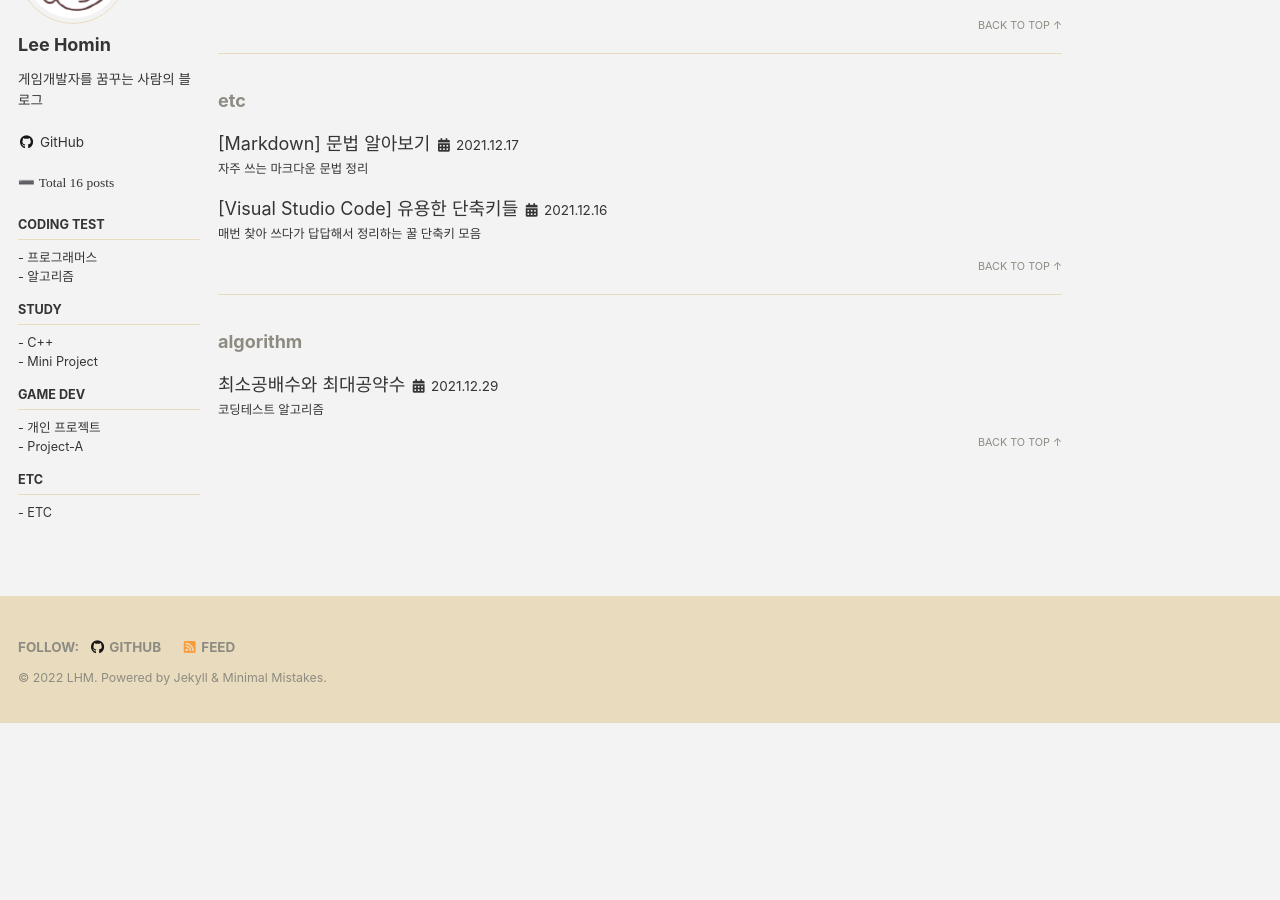
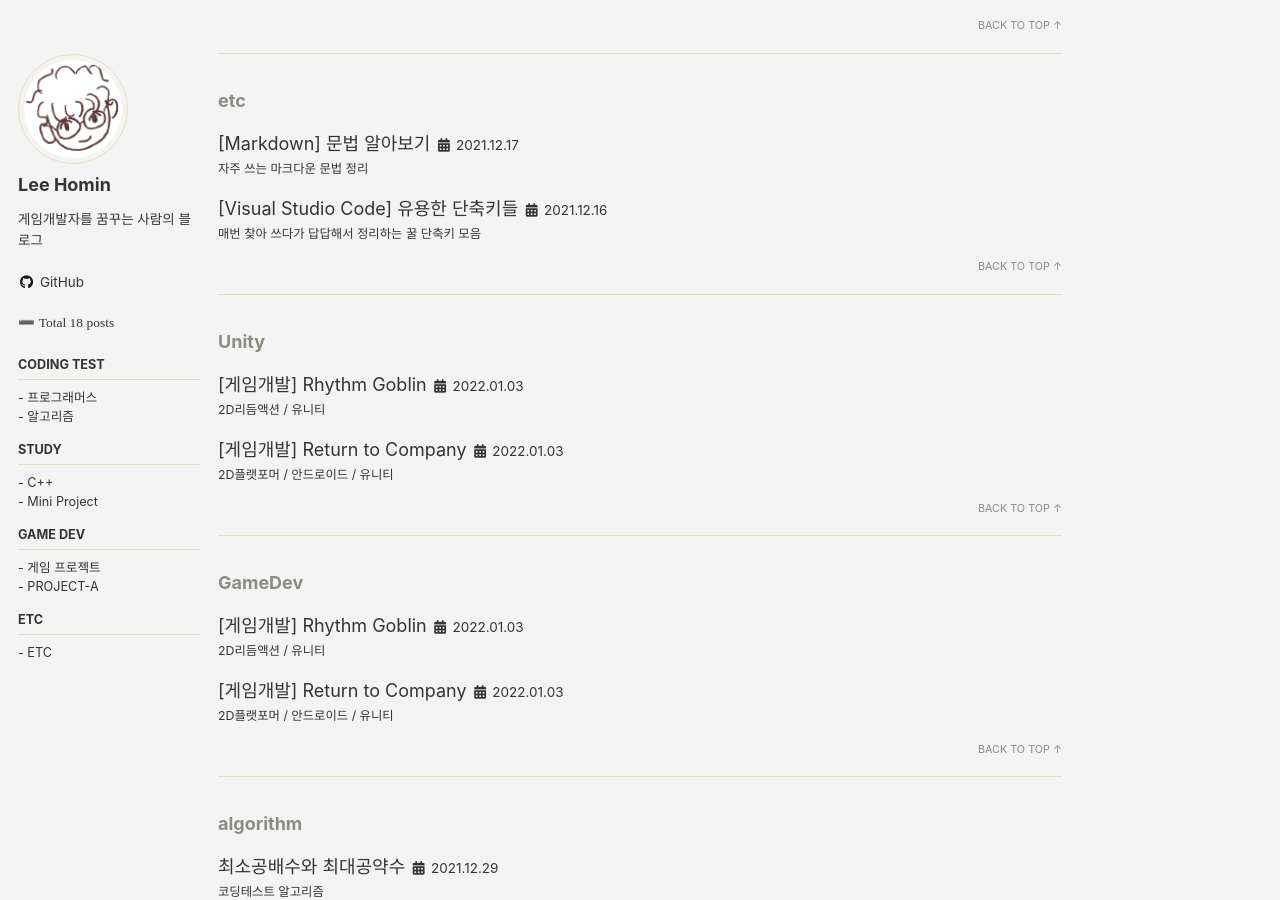
Before and after one commit to Squidward79/Squidward79.github.io, a Jekyll site: the page built from _pages/tag-archive.md, in a window 1280 px wide and 900 px high, scrolled down 2124 px. Built offline with Jekyll 4.4.1, drawn with Linux system fonts in a browser that asks for light colours; cached includes are drawn as plain includes; before the commit the page ends 2847 px from its top, so only the background shows below that.

Commit message:
포스팅

````diff
--- a/_data/navigation.yml
+++ b/_data/navigation.yml
@@ -25,10 +25,10 @@ sidemenu:
 
   - title: Game Dev
     children:
-      - title: "- 개인 프로젝트"
-        url: /categories/
-      - title: "- Project-A"
-       # url: /tag/
+      - title: "- 게임 프로젝트"
+        url: /categories/gamedev/
+      - title: "- PROJECT-A"
+        url: /categories/project-a/
 
   - title: ETC
     children:
--- /dev/null
+++ b/_posts/Projects/2021-01-01-return-to-company.md
@@ -0,0 +1,53 @@
+---
+title:  "[게임개발] Return to Company"
+excerpt: "2D플랫포머 / 안드로이드 / 유니티"
+
+categories:
+  - gamedev
+tags:
+  - [Unity, GameDev]
+
+date: 2022-01-03
+
+breadcrumb: true
+toc: true
+
+---
+
+<div class="notice--warning" markdown=1>
+🕹 타이틀 : Return to Company <br>
+🕹 장르 : 2D 플랫포머   <br>
+🕹 플랫폼 : 안드로이드   <br>
+🕹 개발기간 : 2017.06 ~ 2017.07   <br>
+🕹 개발인원 : 2명 ( <u>프로그래머</u> , 기획자)   <br>
+🕹 사용 툴 : Unity   <br>
+ </div>
+
+ ---
+
+<div>
+<img width="350" src = "https://user-images.githubusercontent.com/45874696/67117458-b53a9700-f21d-11e9-9e04-470e84b9a94c.JPG">
+<img width="350" src = "https://user-images.githubusercontent.com/45874696/67117457-b4a20080-f21d-11e9-8590-10dc805fb49d.JPG">
+ </div> <div>
+<img width="350" src = "https://user-images.githubusercontent.com/45874696/67117452-b4a20080-f21d-11e9-9ac3-dd4f007dd41d.JPG">
+<img width="350" src = "https://user-images.githubusercontent.com/45874696/67117455-b4a20080-f21d-11e9-8e58-60527ce76e52.JPG">
+</div>
+
+---
+
+
+
+## 🔸게임 설명
+유니티를 사용해 처음 개발했던 플랫포머 게임입니다. 회사원이 사고를 당해 오지에 추락한 뒤, 회사로 복귀하기 한 과정을 담은 게임입니다. 동물의 가면을 뒤집어 쓰면 주의를 끌지 않게 되는 등의 단순한 퍼즐을 풀며 맵의 목표 지점까지 이동하면 다음 스테이지로 진행됩니다. 일부 스테이지에는 그냥 목표지점으로 갈 수도 있지만, 스테이지 달성 보너스를 제공하는 코인을 배치하여 코인을 모으면서 진행하도록 유도하였습니다.
+
+
+## 🔸 개발 의도
+공부를 위한 프로젝트였고, 유니티와 프로그래밍을 배우던 시기에 만든 게임이었기 때문에 유니티의 핵심 기능을 익히는데 중점을 두었습니다. start나 awake, update같은 이벤트함수, 코루틴, 애니메이션, 씬 전환, UI 등 기본적인 기능을 이용하여 개발하였습니다. 빠른 학습을 위해 공모전에 응모하여 제한된 개발기간 내에 결과물을 내야하는 도전을 하였습니다. 공모전의 결과가 좋지는 않았지만 좋은 경험이 되었습니다.
+
+
+
+<small style ="color:gray;">(post-code: return-to-company) </small>
+ {: .text-right}
+
+[TOP](#){: .btn .btn--warning}
+{: .text-right}
--- /dev/null
+++ b/_posts/Projects/2021-01-01-rhythm-goblin.md
@@ -0,0 +1,90 @@
+---
+title:  "[게임개발] Rhythm Goblin"
+excerpt: "2D리듬액션 / 유니티"
+
+categories:
+  - gamedev
+tags:
+  - [Unity, GameDev]
+
+date: 2022-01-03
+
+breadcrumb: true
+
+toc: true
+
+---
+
+<div class="notice--warning" markdown=1>
+🕹 타이틀 : 리듬 고블린  <br>
+🕹 장르 : 2D 리듬액션   <br>
+🕹 플랫폼 : PC   <br>
+🕹 개발기간 : 2017.10 ~ 2017.12   <br>
+🕹 개발인원 : 1명 ( <u>프로그래머</u>)   <br>
+🕹 사용 툴 : Unity   <br>
+ </div>
+
+ ---
+
+# 🔸 플레이 영상
+{% include video id="lzYth33_Kc0" provider="youtube" %}
+
+
+<div>
+<img width="350" src = "https://user-images.githubusercontent.com/45874696/67118145-478f6a80-f21f-11e9-869b-74eb4ffba136.png">
+<img width="350" src = "https://user-images.githubusercontent.com/45874696/67118007-f7180d00-f21e-11e9-84a9-bf43f23d6254.png">
+</div>
+<div>
+<img width="700" src = "https://user-images.githubusercontent.com/45874696/67137791-b8617180-f275-11e9-890e-8b008cb76b08.png">
+</div>
+<div>
+<img width="700" src = "https://user-images.githubusercontent.com/45874696/147935240-45ed77fa-7d57-4442-b7c3-72aac84b2c58.png">
+</div>
+
+---
+
+# 🔸게임 설명
+
+<div>
+<img width="700" src = "https://user-images.githubusercontent.com/45874696/147933958-88ca044f-6744-4aa2-a516-4fe57a474da4.png">
+</div>
+
+학교 과제로 약 1개월반동안 진행했던 1인 프로젝트입니다.
+음악에 맞게 등장하는 적을 타이밍을 맞추어 타격하여 날려버리는 <u>리듬게임</u>입니다.
+
+- **게임의 흐름**은 다음과 같습니다.
+  - 스킬&음악선택 -> 플레이 -> 점수 기록화면
+- **조작키** : 적의 종류에 따라 D또는K, F또는J키를 눌러 진행되며 양손으로도 플레이 가능하도록 하나의 기능에 두개의 키를 할당하였습니다.
+- **판정** : 적 타격시, `적과 판정 원 중심사이의 거리를 측정`하여 판정합니다.
+  - 거리에 따른 4가지 판정이 존재하며, 각각 적의 피격 애니메이션이 달라집니다.
+  - 판정의 종류에 따라서 판정 원 외곽선의 색이 변하며 점멸합니다.
+- **콤보** : 타이밍에 맞게 적을 타격하면 점수가 오릅니다. 좋은 판정을 받을 수록 좋은 점수를 받습니다. 연속해서 판정을 시키면 콤보가 발생하고 `콤보 수에 따라서 점수가 가산`됩니다. 적을 놓치거나 판정이 좋지 않을 경우 콤보가 끊기며 초기화됩니다.
+- **스킬** : 메인 화면에서 6종류의 스킬 중 2가지 스킬을 선택할 수 있습니다. 적을 타격하면 빨간색 구슬형태로 스킬 게이지가 차오르며, 사전에 선택한 스킬을 V,N키로 사용하면 게이지가 소모됩니다. 사용후에는 `재사용 대기시간이 적용되며 스킬 이미지가 비활성화`됩니다.
+- **점수 기록** : 점수와 스킬의 데이터는 간단한 데이터값이기때문에 유니티에서 제공하는 `Playerprefs`를 이용하여 저장하였습니다.
+
+```
+그래픽 리소스는 수업시간에 주어진 자료를 활용했으며,
+사운드 리소스는 리듬게임 [Reflec beat]의 음악을 과제용도로만 사용하였습니다.
+```
+
+
+
+# 🔸 개발 의도
+그래픽 소스가 주어진 상태에서 게임을 기획했어야 했기 때문에, 작은 고블린이 주인공이고 복잡하지 않은 형태의 게임을 생각했습니다. 일반적이지 않은 리듬게임을 만들어보자! 에서 시작해서 다양한 스킬이 존재하는 횡방향 리듬게임이 되었습니다.
+
+# 🔸 긍정적인 부분
+처음으로 하나의 게임을 끝까지 완성했다! 라는 느낌을 받은 작품입니다. 수록곡은 두곡 뿐이지만, 최초 기획했던 부분을 제한된 개발기간 내에 전부 다 구현할 수 있었습니다. 스킬 구현을 위해 파티클시스템의 이런저런 기능도 사용해보았고, 배경이 되는 풀숲과 돌은 당시 유니티에 추가되었던 `2D 팔레트` 기능을 사용해서 직접 제작하였습니다.
+
+# 🔸 아쉬웠던 부분
+리듬게임에서 플레이 경험의 핵심은 `음악과 노트의 싱크가 잘 맞는가`라고 생각합니다. 이 방법을 고민하는데 가장 많은 시간을 쏟으며 이런저런 방법을 생각했었습니다. 노트를 미리 외부에서 시간초에 맞게 작성한 후 그 데이터를 읽어와서 음악의 해당구간에서 노트를 생성해오는 방식을 사용하려고 했으나, 당시로서는 시간과 지식의 부족으로 결국 실패하였습니다.
+
+
+차선책으로 엔진 내에서 플레이상태로 음악을 틀어두고 버튼을 누르면 노트를 생성하는 코드를 작성하여 역으로 노트를 찍어낸 뒤 음악에 맞춰 흘러나오도록 구현하였습니다.
+
+
+
+<small style ="color:gray;">(post-code: return-to-company) </small>
+ {: .text-right}
+
+[TOP](#){: .btn .btn--warning}
+{: .text-right}
````
Also changed, not shown: categories/category-gamedev.md (added, +12 -0 lines), categories/category-project-a.md (added, +12 -0 lines).
